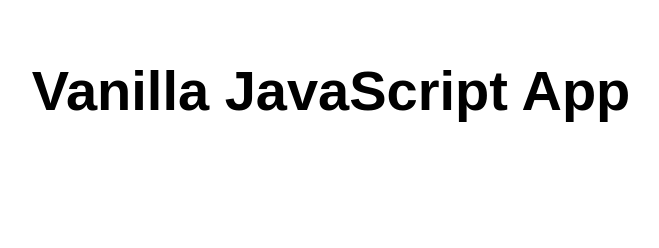
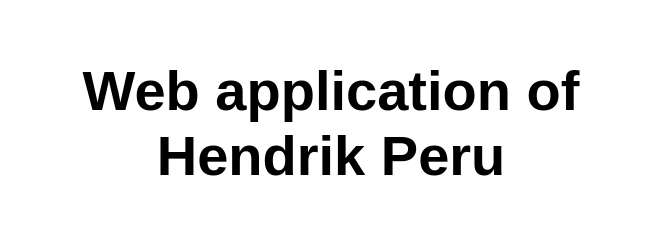
Before and after one commit to HendrikPeru/ut2024azapp, a website: page src/index.html in a window 1280 px wide. Shown: the whole page, without its empty margins (309-968 px from the left). Drawn offline with Linux system fonts and the light colour scheme.

Commit message:
Update index.html

```diff
--- a/src/index.html
+++ b/src/index.html
@@ -5,12 +5,12 @@
   <meta charset="UTF-8">
   <meta name="viewport" content="width=device-width, initial-scale=1.0">
   <link rel="stylesheet" href="styles.css">
-  <title>Hendrik Peru</title>
+  <title>Web Application Lab 6</title>
 </head>
 
 <body>
   <main>
-    <h1>Vanilla JavaScript App</h1>
+    <h1>Web application of Hendrik Peru</h1>
   </main>
 </body>
 
```
